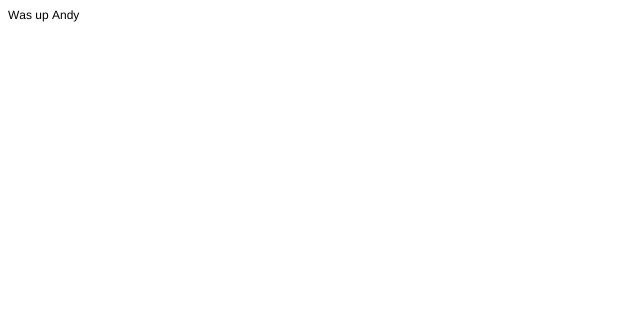
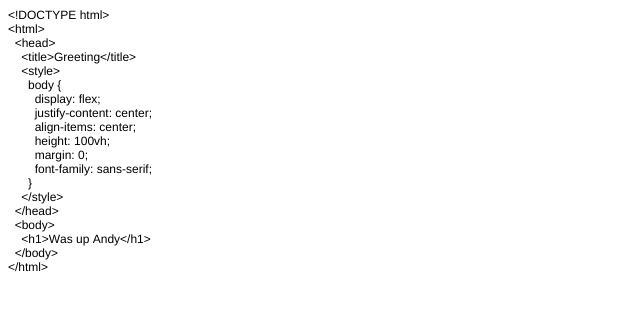
Before and after one commit to urielcookies/test, a plain HTML site: page index.html in a window 1280 px wide. Shown: the whole page, without its empty margins (0-640 px from the left). Drawn offline with Linux system fonts and the light colour scheme.

```diff
--- a/index.html
+++ b/index.html
@@ -12,6 +12,24 @@
   </style>
 </head>
 <body>
-<p class="p1"><span class="s1">Was up Andy</span></p>
+<p class="p1"><span class="s1">&lt;!DOCTYPE html&gt;</span></p>
+<p class="p1"><span class="s1">&lt;html&gt;</span></p>
+<p class="p1"><span class="s1"><span class="Apple-converted-space">  </span>&lt;head&gt;</span></p>
+<p class="p1"><span class="s1"><span class="Apple-converted-space">    </span>&lt;title&gt;Greeting&lt;/title&gt;</span></p>
+<p class="p1"><span class="s1"><span class="Apple-converted-space">    </span>&lt;style&gt;</span></p>
+<p class="p1"><span class="s1"><span class="Apple-converted-space">      </span>body {</span></p>
+<p class="p1"><span class="s1"><span class="Apple-converted-space">        </span>display: flex;</span></p>
+<p class="p1"><span class="s1"><span class="Apple-converted-space">        </span>justify-content: center;</span></p>
+<p class="p1"><span class="s1"><span class="Apple-converted-space">        </span>align-items: center;</span></p>
+<p class="p1"><span class="s1"><span class="Apple-converted-space">        </span>height: 100vh;</span></p>
+<p class="p1"><span class="s1"><span class="Apple-converted-space">        </span>margin: 0;</span></p>
+<p class="p1"><span class="s1"><span class="Apple-converted-space">        </span>font-family: sans-serif;</span></p>
+<p class="p1"><span class="s1"><span class="Apple-converted-space">      </span>}</span></p>
+<p class="p1"><span class="s1"><span class="Apple-converted-space">    </span>&lt;/style&gt;</span></p>
+<p class="p1"><span class="s1"><span class="Apple-converted-space">  </span>&lt;/head&gt;</span></p>
+<p class="p1"><span class="s1"><span class="Apple-converted-space">  </span>&lt;body&gt;</span></p>
+<p class="p1"><span class="s1"><span class="Apple-converted-space">    </span>&lt;h1&gt;Was up Andy&lt;/h1&gt;</span></p>
+<p class="p1"><span class="s1"><span class="Apple-converted-space">  </span>&lt;/body&gt;</span></p>
+<p class="p1"><span class="s1">&lt;/html&gt;</span></p>
 </body>
 </html>
```
